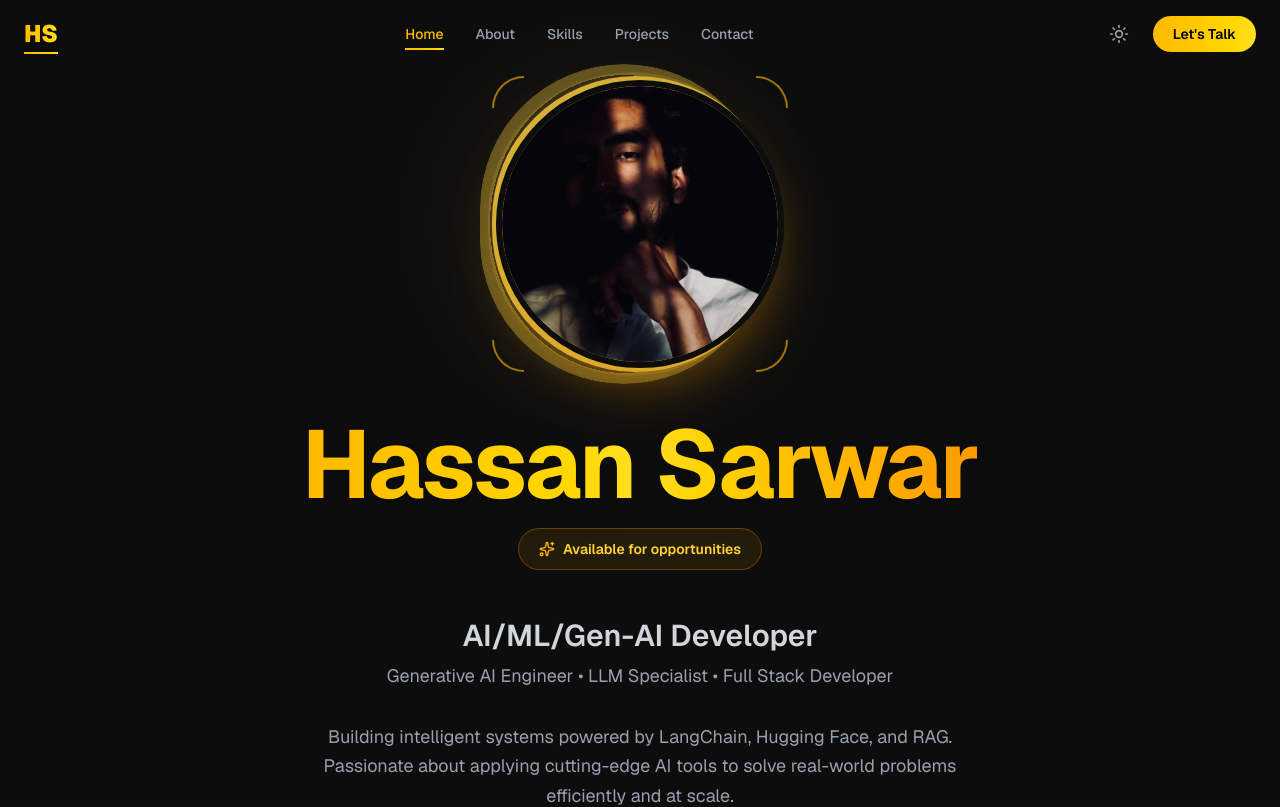
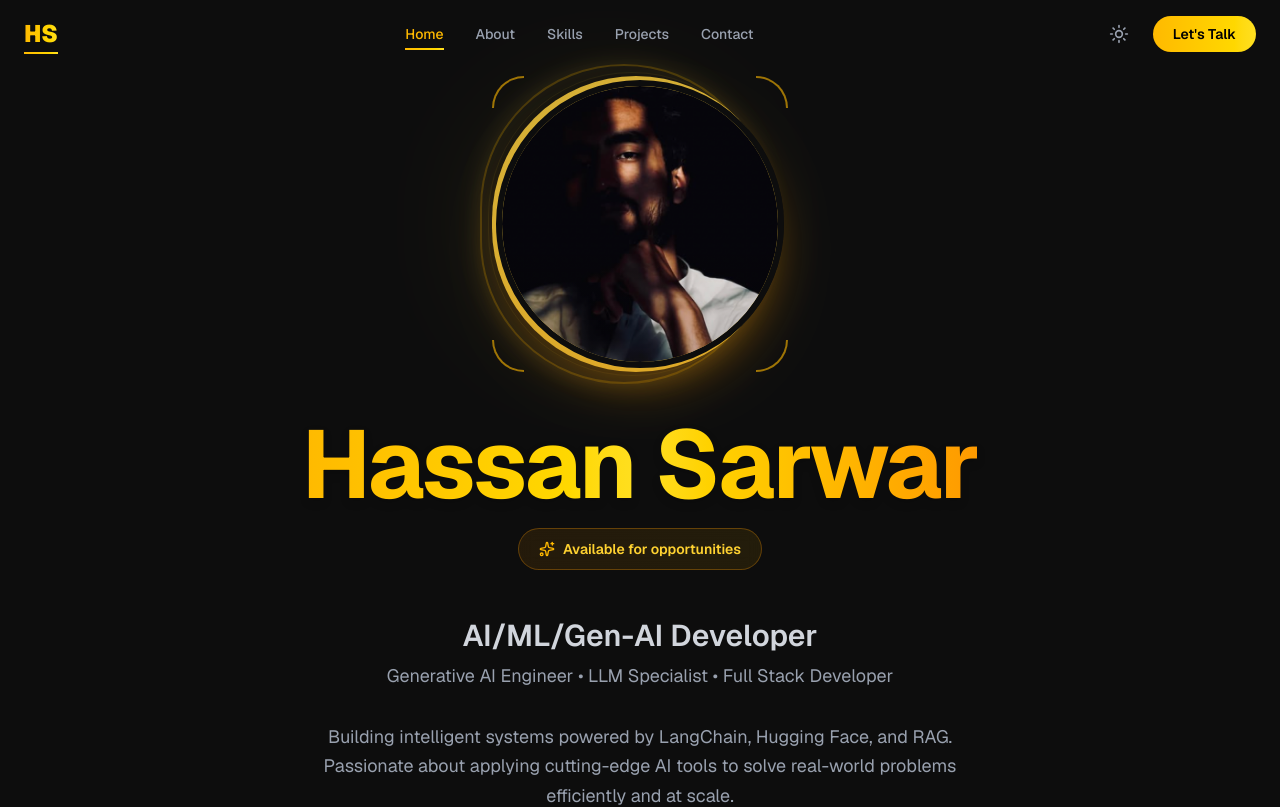
Before and after one commit to thehassans/thehassans, a Next.js app: page / in a window 1280 px wide. Shown: the top 807 px of the page. Built offline with nearby package versions, Linux system fonts and the light colour scheme.

Commit message:
Replace gradient rings with uniform glow borders for perfect gold halo

```diff
--- a/src/components/Hero.tsx
+++ b/src/components/Hero.tsx
@@ -87,40 +87,24 @@ export default function Hero() {
               />
               {/* Spinning Outer Ring */}
               <motion.div
-                animate={{ opacity: [0.25, 0.45, 0.25] }}
+                animate={{ opacity: [0.45, 0.75, 0.45] }}
                 transition={{ duration: 2.8, repeat: Infinity, ease: "easeInOut" }}
-                className="absolute -inset-4 rounded-full pointer-events-none"
+                className="absolute -inset-4 rounded-full pointer-events-none border-2 border-amber-300/50 dark:border-amber-400/35"
                 style={{
-                  background:
-                    'radial-gradient(circle at 50% 50%, #fff3b0 0%, #f4d03f 45%, #d4af37 75%, #b8860b 100%)',
-                  opacity: isDark ? 0.35 : 0.2,
-                  WebkitMaskImage:
-                    'radial-gradient(farthest-side, transparent calc(100% - 10px), #000 calc(100% - 10px))',
-                  WebkitMaskRepeat: 'no-repeat',
-                  WebkitMaskSize: '100% 100%',
-                  maskImage:
-                    'radial-gradient(farthest-side, transparent calc(100% - 10px), #000 calc(100% - 10px))',
-                  maskRepeat: 'no-repeat',
-                  maskSize: '100% 100%'
+                  boxShadow: isDark
+                    ? '0 0 24px rgba(212, 175, 55, 0.22), inset 0 0 18px rgba(255, 214, 102, 0.10)'
+                    : '0 0 18px rgba(245, 158, 11, 0.18), inset 0 0 14px rgba(255, 214, 102, 0.08)'
                 }}
               />
               {/* Counter-Spinning Inner Ring */}
               <motion.div
-                animate={{ opacity: [0.18, 0.32, 0.18] }}
+                animate={{ opacity: [0.3, 0.55, 0.3] }}
                 transition={{ duration: 2.2, repeat: Infinity, ease: "easeInOut" }}
-                className="absolute -inset-2 rounded-full pointer-events-none"
+                className="absolute -inset-2 rounded-full pointer-events-none border border-amber-200/50 dark:border-amber-300/25"
                 style={{
-                  background:
-                    'radial-gradient(circle at 50% 50%, rgba(255, 243, 176, 0.9) 0%, rgba(244, 208, 63, 0.8) 55%, rgba(212, 175, 55, 0.85) 100%)',
-                  opacity: isDark ? 0.25 : 0.15,
-                  WebkitMaskImage:
-                    'radial-gradient(farthest-side, transparent calc(100% - 6px), #000 calc(100% - 6px))',
-                  WebkitMaskRepeat: 'no-repeat',
-                  WebkitMaskSize: '100% 100%',
-                  maskImage:
-                    'radial-gradient(farthest-side, transparent calc(100% - 6px), #000 calc(100% - 6px))',
-                  maskRepeat: 'no-repeat',
-                  maskSize: '100% 100%'
+                  boxShadow: isDark
+                    ? '0 0 14px rgba(212, 175, 55, 0.14), inset 0 0 10px rgba(255, 214, 102, 0.08)'
+                    : '0 0 10px rgba(245, 158, 11, 0.12), inset 0 0 8px rgba(255, 214, 102, 0.06)'
                 }}
               />
               {/* Solid Gold Border */}
```
